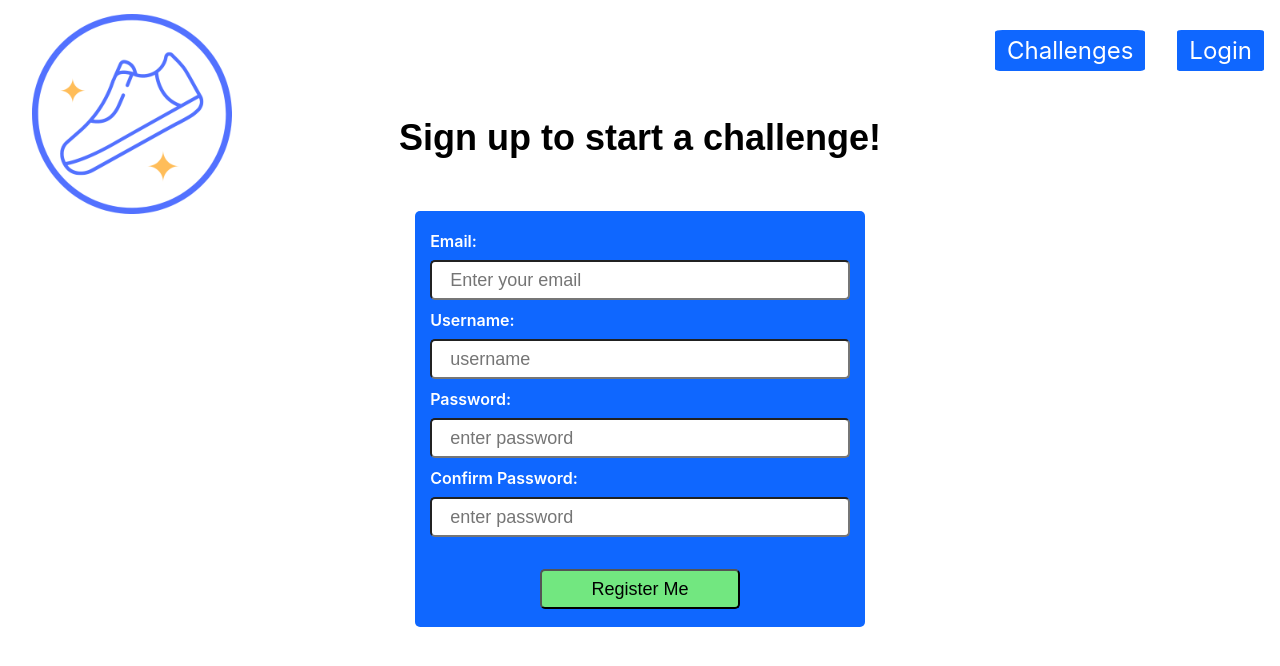
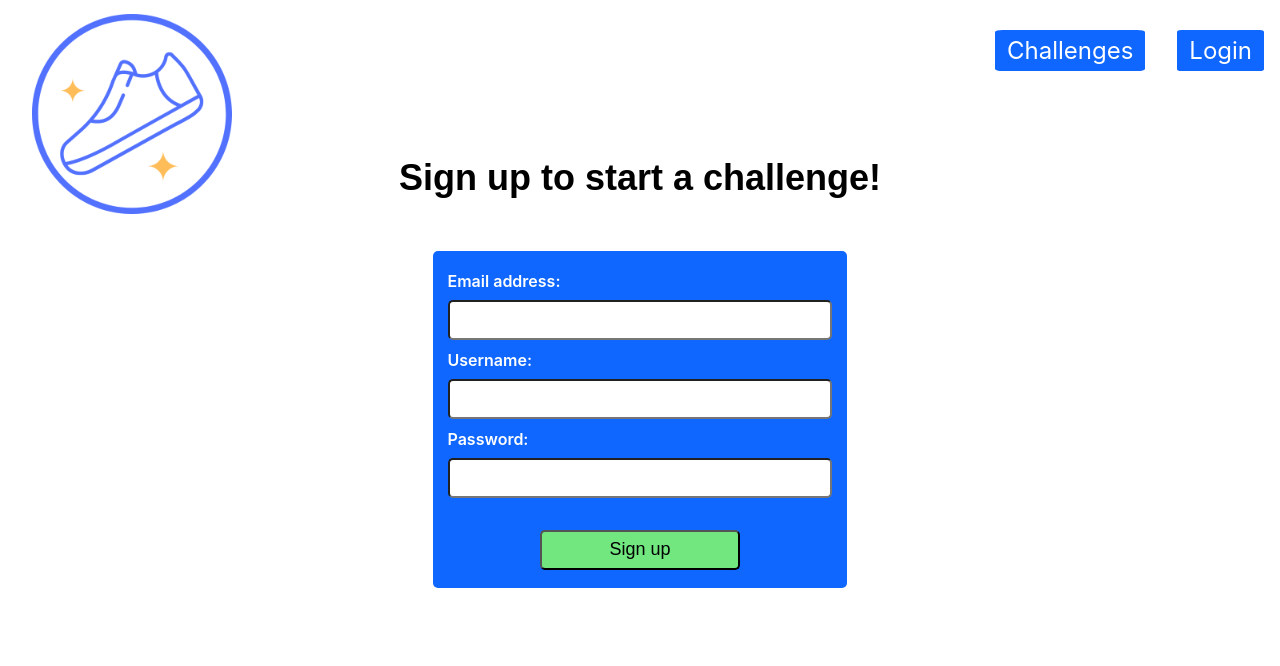
Before and after one commit to CarlaSlattery/Globe-Stepper, a React (Create React App) app: page /register in a window 1280 px wide. Shown: the top 666 px of the page. Built offline with nearby package versions, Linux system fonts and the light colour scheme; a web font is replaced by a local one.

Commit message:
started SignUp and routed in login page, needs hook testing

```diff
--- a/src/components/App.js
+++ b/src/components/App.js
@@ -11,7 +11,7 @@ import {
 import RootLayout from "./RootLayout";
 import Home from "./Home";
 import Login from "./Login";
-import Register from "./Register";
+import SignUp from "./SignUp";
 import NotFound from "./NotFound";
 
 // Style imports
@@ -24,7 +24,7 @@ const router = createBrowserRouter(
     <Route path="/" element={<RootLayout />}>
       <Route index element={<Home />} />
       <Route path="login" element={<Login />} />
-      <Route path="register" element={<Register />} />
+      <Route path="register" element={<SignUp />} />
       <Route path="*" element={<NotFound />} />
     </Route>
   )
--- /dev/null
+++ b/src/components/SignUp.jsx
@@ -0,0 +1,50 @@
+import React, { useState } from "react";
+import "../styles/Register.css";
+
+function SignUp() {
+  const [email, setEmail] = useState("");
+  const [username, setUsername] = useState("");
+  const [password, setPassword] = useState("");
+
+  const handleSubmit = async (e) => {
+    e.preventDefault();
+
+    console.log(email, username, password);
+  };
+  return (
+    <div className="register-form">
+      <div className="register-header">
+        <h3>Sign up to start a challenge!</h3>
+      </div>
+      <form className="register-form" onSubmit={handleSubmit}>
+         <label htmlFor="email">
+          Email address:
+          <input
+            type="email"
+            onChange={(e) => setEmail(e.target.value)}
+            value={email}
+          />
+        </label>
+        <label htmlFor="username">
+          Username:
+          <input
+            type="text"
+            onChange={(e) => setUsername(e.target.value)}
+            value={username}
+          />
+        </label>
+        <label htmlFor="password">
+          Password:
+          <input
+            type="password"
+            onChange={(e) => setPassword(e.target.value)}
+            value={password}
+          />
+        </label>
+        <button type="submit">Sign up</button>
+      </form>
+    </div>
+  );
+}
+
+export default SignUp;
--- a/src/requests/loginUser.js
+++ b/src/requests/loginUser.js
@@ -2,7 +2,7 @@ import axios from "axios";
 
 const loginUser = (fields, setAlert) => {
   return axios
-    .post("http://localhost:4000/signin", fields)
+    .post("http://localhost:4000/auth/signin", fields)
     .then(() => {
       setAlert({
         message: "Login successful!",
--- a/src/requests/registerUser.js
+++ b/src/requests/registerUser.js
@@ -2,7 +2,7 @@ import axios from "axios";
 
 const registerUser = (fields, setAlert) => {
   return axios
-    .post("http://localhost:4000/users", fields)
+    .post("http://localhost:4000/auth/register", fields)
     .then(() => {
       setAlert({
         message: "Registration successful!",
```
